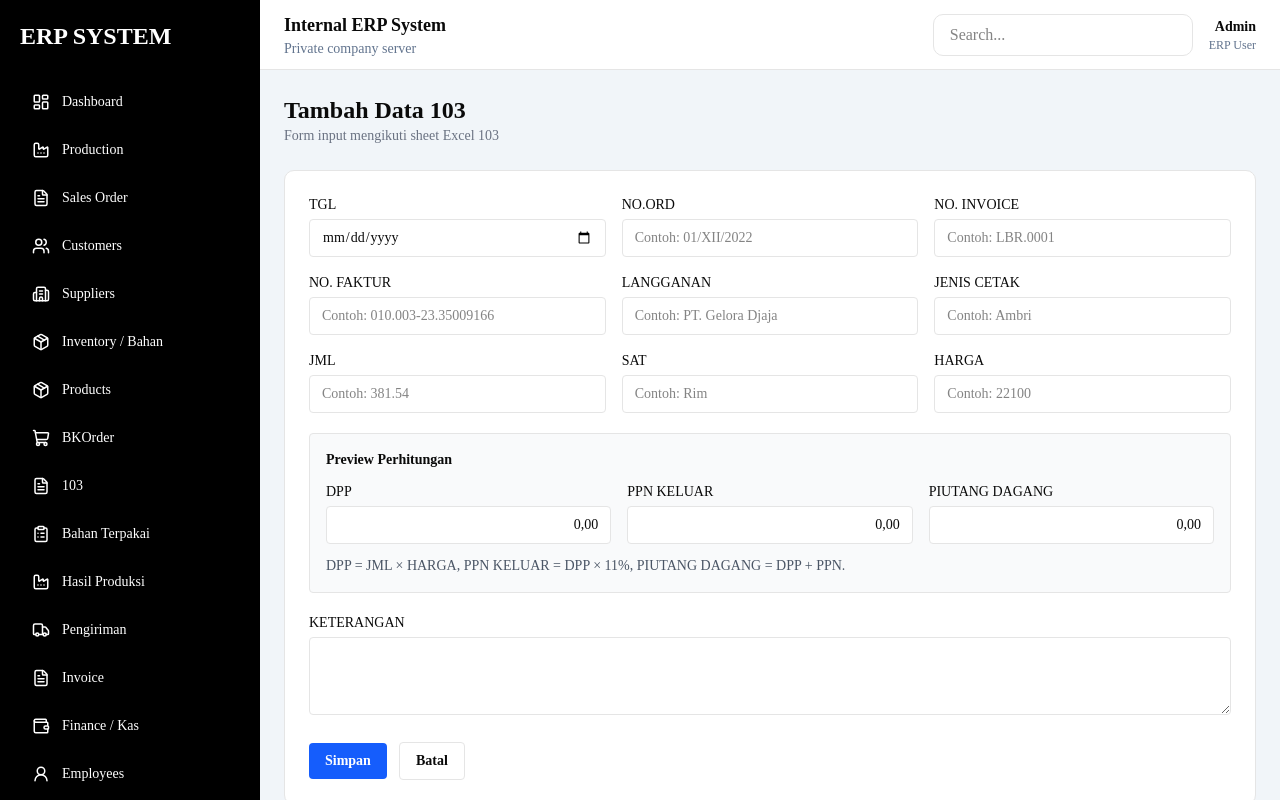
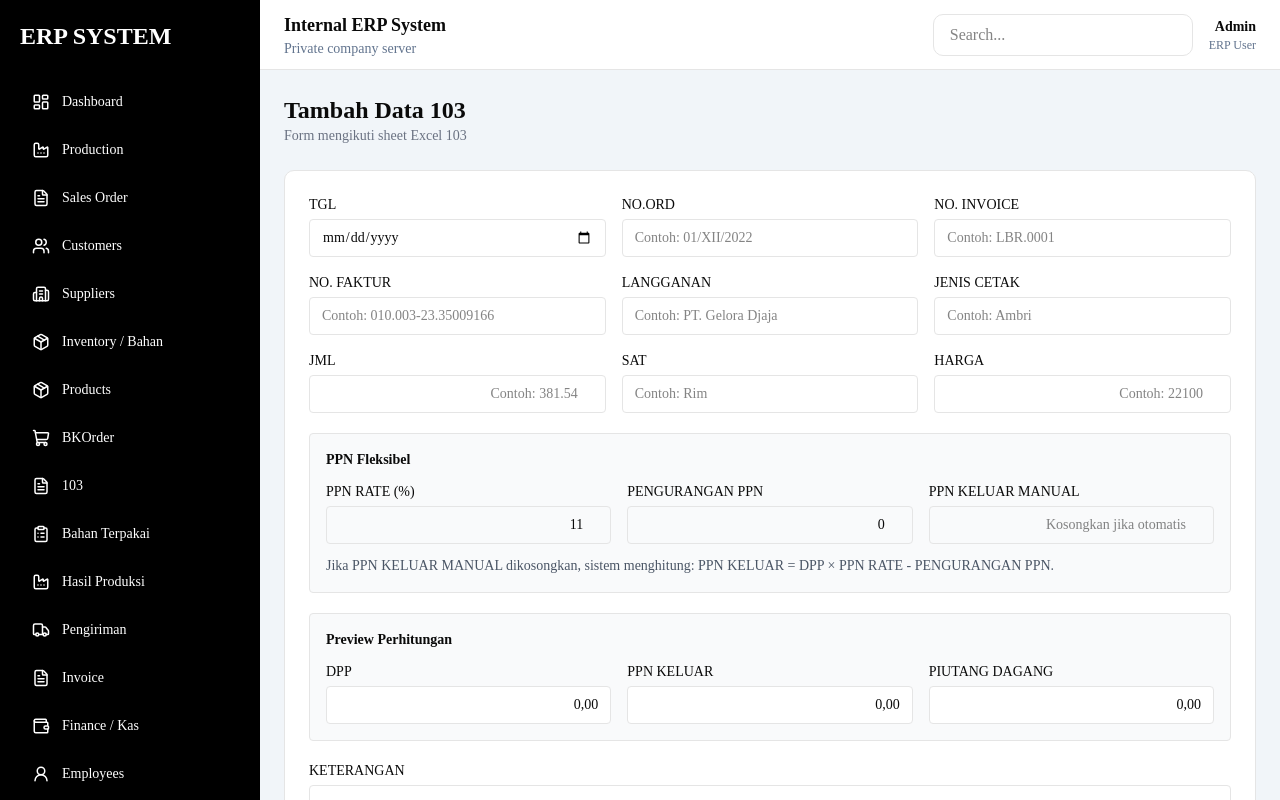
Before and after one commit to danangrajendrata1-dev/erp-system, a Next.js app in the folder frontend/erp-frontend/: page /sales-103/create in a window 1280 px wide. Shown: the top 800 px of the page. Built offline with nearby package versions, Linux system fonts and the light colour scheme; no server answers.

Commit message:
feat: finalize sales 103 page

```diff
--- a/frontend/erp-frontend/app/(erp)/sales-103/create/page.tsx
+++ b/frontend/erp-frontend/app/(erp)/sales-103/create/page.tsx
@@ -1,9 +1,9 @@
 "use client";
 
-import { useMemo, useState } from "react";
-import { useRouter } from "next/navigation";
+import { useEffect, useMemo, useState } from "react";
+import { useRouter, useSearchParams } from "next/navigation";
 import Link from "next/link";
-import { createSales103 } from "@/services/sales103";
+import { createSales103, getSales103ById } from "@/services/sales103";
 import { Sales103Create } from "@/types/sales103";
 
 function formatNumber(value: number | null) {
@@ -17,6 +17,8 @@ function formatNumber(value: number | null) {
 
 export default function CreateSales103Page() {
   const router = useRouter();
+  const searchParams = useSearchParams();
+  const copyFrom = searchParams.get("copyFrom");
 
   const [form, setForm] = useState<Sales103Create>({
     tgl: "",
@@ -29,6 +31,8 @@ export default function CreateSales103Page() {
     sat: "",
     harga: null,
     dpp: null,
+    ppn_rate: 11,
+    ppn_adjustment: 0,
     ppn_keluar: null,
     piutang_dagang: null,
     production_order_id: null,
@@ -36,28 +40,46 @@ export default function CreateSales103Page() {
   });
 
   const [loading, setLoading] = useState(false);
+  const [loadingCopy, setLoadingCopy] = useState(false);
 
   const preview = useMemo(() => {
     const jml = Number(form.jml || 0);
     const harga = Number(form.harga || 0);
+    const ppnRate = Number(form.ppn_rate ?? 11);
+    const ppnAdjustment = Number(form.ppn_adjustment || 0);
 
     const dpp = jml * harga;
-    const ppnKeluar = dpp * 0.11;
-    const piutangDagang = dpp + ppnKeluar;
+    const ppnKeluar =
+      form.ppn_keluar ?? (dpp * ppnRate) / 100 - ppnAdjustment;
+    const piutangDagang = form.piutang_dagang ?? dpp + ppnKeluar;
 
     return {
       dpp,
       ppn_keluar: ppnKeluar,
       piutang_dagang: piutangDagang,
     };
-  }, [form.jml, form.harga]);
+  }, [
+    form.jml,
+    form.harga,
+    form.ppn_rate,
+    form.ppn_adjustment,
+    form.ppn_keluar,
+    form.piutang_dagang,
+  ]);
 
   function handleChange(
     e: React.ChangeEvent<HTMLInputElement | HTMLTextAreaElement>
   ) {
     const { name, value } = e.target;
 
-    const numberFields = ["jml", "harga"];
+    const numberFields = [
+      "jml",
+      "harga",
+      "ppn_rate",
+      "ppn_adjustment",
+      "ppn_keluar",
+      "piutang_dagang",
+    ];
 
     if (numberFields.includes(name)) {
       setForm((prev) => ({
@@ -71,6 +93,45 @@ export default function CreateSales103Page() {
       ...prev,
       [name]: value,
     }));
+  }
+
+  async function loadCopiedInvoice() {
+    if (!copyFrom) return;
+
+    try {
+      setLoadingCopy(true);
+
+      const copiedData = await getSales103ById(Number(copyFrom));
+
+      setForm((prev) => ({
+        ...prev,
+
+        tgl: copiedData.tgl || "",
+        no_ord: copiedData.no_ord || "",
+        no_invoice: copiedData.no_invoice || "",
+        no_faktur: copiedData.no_faktur || "",
+        langganan: copiedData.langganan || "",
+
+        jenis_cetak: "",
+        jml: null,
+        sat: copiedData.sat || "",
+        harga: copiedData.harga === null ? null : Number(copiedData.harga),
+
+        ppn_rate:
+          copiedData.ppn_rate === null ? 11 : Number(copiedData.ppn_rate),
+        ppn_adjustment: 0,
+        ppn_keluar: null,
+
+        dpp: null,
+        piutang_dagang: null,
+        keterangan: "",
+      }));
+    } catch (error) {
+      console.error("Gagal menyalin data invoice:", error);
+      alert("Gagal menyalin data invoice");
+    } finally {
+      setLoadingCopy(false);
+    }
   }
 
   async function handleSubmit(e: React.FormEvent) {
@@ -90,10 +151,9 @@ export default function CreateSales103Page() {
         sat: form.sat || null,
         keterangan: form.keterangan || null,
 
-        // Backend tetap yang menyimpan hasil final
         dpp: null,
-        ppn_keluar: null,
-        piutang_dagang: null,
+        ppn_keluar: form.ppn_keluar ?? null,
+        piutang_dagang: form.piutang_dagang ?? null,
       });
 
       router.push("/sales-103");
@@ -106,14 +166,28 @@ export default function CreateSales103Page() {
     }
   }
 
+  useEffect(() => {
+    loadCopiedInvoice();
+  }, [copyFrom]);
+
   return (
     <div className="p-6 space-y-6">
       <div>
-        <h1 className="text-2xl font-bold">Tambah Data 103</h1>
+        <h1 className="text-2xl font-bold">
+          {copyFrom ? "Tambah Baris Invoice 103" : "Tambah Data 103"}
+        </h1>
         <p className="text-sm text-gray-500">
-          Form input mengikuti sheet Excel 103
+          {copyFrom
+            ? "Membuat baris lanjutan untuk invoice yang sama"
+            : "Form mengikuti sheet Excel 103"}
         </p>
       </div>
+
+      {loadingCopy && (
+        <div className="rounded border bg-yellow-50 px-4 py-3 text-sm text-yellow-700">
+          Menyalin data invoice...
+        </div>
+      )}
 
       <form
         onSubmit={handleSubmit}
@@ -205,7 +279,7 @@ export default function CreateSales103Page() {
               name="jml"
               value={form.jml ?? ""}
               onChange={handleChange}
-              className="w-full rounded border px-3 py-2 text-sm"
+              className="w-full rounded border px-3 py-2 text-sm text-right"
               placeholder="Contoh: 381.54"
             />
           </div>
@@ -230,16 +304,70 @@ export default function CreateSales103Page() {
               name="harga"
               value={form.harga ?? ""}
               onChange={handleChange}
-              className="w-full rounded border px-3 py-2 text-sm"
+              className="w-full rounded border px-3 py-2 text-sm text-right"
               placeholder="Contoh: 22100"
             />
           </div>
         </div>
 
         <div className="rounded border bg-gray-50 p-4">
-          <h2 className="mb-3 text-sm font-semibold">
-            Preview Perhitungan
-          </h2>
+          <h2 className="mb-3 text-sm font-semibold">PPN Fleksibel</h2>
+
+          <div className="grid grid-cols-1 gap-4 md:grid-cols-3">
+            <div>
+              <label className="mb-1 block text-sm font-medium">
+                PPN RATE (%)
+              </label>
+              <input
+                type="number"
+                step="0.01"
+                name="ppn_rate"
+                value={form.ppn_rate ?? ""}
+                onChange={handleChange}
+                className="w-full rounded border px-3 py-2 text-sm text-right"
+                placeholder="Default 11"
+              />
+            </div>
+
+            <div>
+              <label className="mb-1 block text-sm font-medium">
+                PENGURANGAN PPN
+              </label>
+              <input
+                type="number"
+                step="0.01"
+                name="ppn_adjustment"
+                value={form.ppn_adjustment ?? ""}
+                onChange={handleChange}
+                className="w-full rounded border px-3 py-2 text-sm text-right"
+                placeholder="Contoh: 100000"
+              />
+            </div>
+
+            <div>
+              <label className="mb-1 block text-sm font-medium">
+                PPN KELUAR MANUAL
+              </label>
+              <input
+                type="number"
+                step="0.01"
+                name="ppn_keluar"
+                value={form.ppn_keluar ?? ""}
+                onChange={handleChange}
+                className="w-full rounded border px-3 py-2 text-sm text-right"
+                placeholder="Kosongkan jika otomatis"
+              />
+            </div>
+          </div>
+
+          <p className="mt-3 text-sm text-gray-600">
+            Jika PPN KELUAR MANUAL dikosongkan, sistem menghitung:
+            PPN KELUAR = DPP × PPN RATE - PENGURANGAN PPN.
+          </p>
+        </div>
+
+        <div className="rounded border bg-gray-50 p-4">
+          <h2 className="mb-3 text-sm font-semibold">Preview Perhitungan</h2>
 
           <div className="grid grid-cols-1 gap-4 md:grid-cols-3">
             <div>
@@ -273,10 +401,6 @@ export default function CreateSales103Page() {
               />
             </div>
           </div>
-
-          <div className="mt-3 text-sm text-gray-600">
-            DPP = JML × HARGA, PPN KELUAR = DPP × 11%, PIUTANG DAGANG = DPP + PPN.
-          </div>
         </div>
 
         <div>
@@ -293,7 +417,7 @@ export default function CreateSales103Page() {
         <div className="flex items-center gap-3">
           <button
             type="submit"
-            disabled={loading}
+            disabled={loading || loadingCopy}
             className="rounded bg-blue-600 px-4 py-2 text-sm font-semibold text-white hover:bg-blue-700 disabled:opacity-60"
           >
             {loading ? "Menyimpan..." : "Simpan"}
--- a/frontend/erp-frontend/app/(erp)/sales-103/page.tsx
+++ b/frontend/erp-frontend/app/(erp)/sales-103/page.tsx
@@ -247,7 +247,7 @@ export default function Sales103Page() {
               </div>
 
               <div className="overflow-x-auto rounded-b-lg border bg-white print:overflow-visible print:rounded-none">
-                <table className="w-full min-w-[1700px] border-collapse text-sm print:min-w-0 print:text-[10px]">
+                <table className="w-full min-w-[1800px] border-collapse text-sm print:min-w-0 print:text-[10px]">
                   <thead className="bg-gray-100">
                     <tr>
                       <th className="border px-3 py-2 text-left print:px-1 print:py-1">
@@ -364,6 +364,13 @@ export default function Sales103Page() {
                           <td className="print:hidden border px-3 py-2 text-center">
                             <div className="flex justify-center gap-2">
                               <Link
+                                href={`/sales-103/create?copyFrom=${item.id}`}
+                                className="rounded bg-green-600 px-3 py-1 text-xs font-semibold text-white hover:bg-green-700"
+                              >
+                                + Baris
+                              </Link>
+
+                              <Link
                                 href={`/sales-103/${item.id}`}
                                 className="rounded bg-yellow-500 px-3 py-1 text-xs font-semibold text-white hover:bg-yellow-600"
                               >
```
